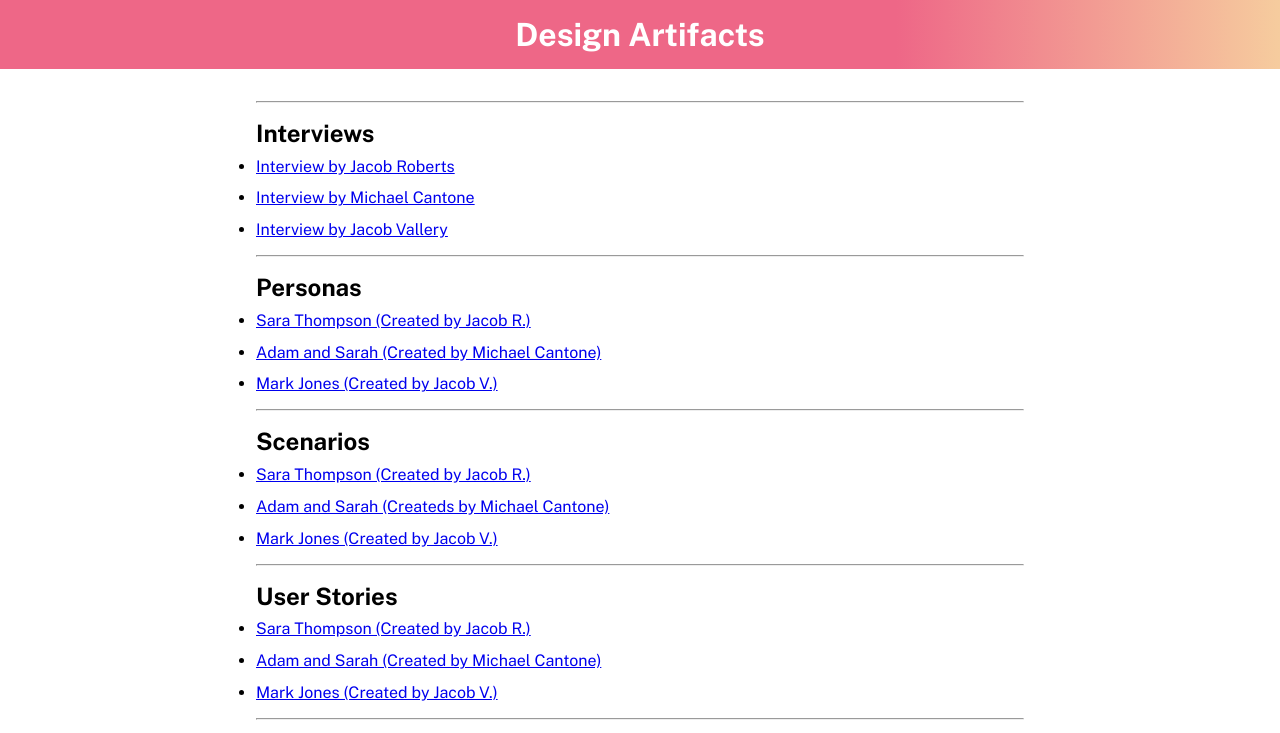
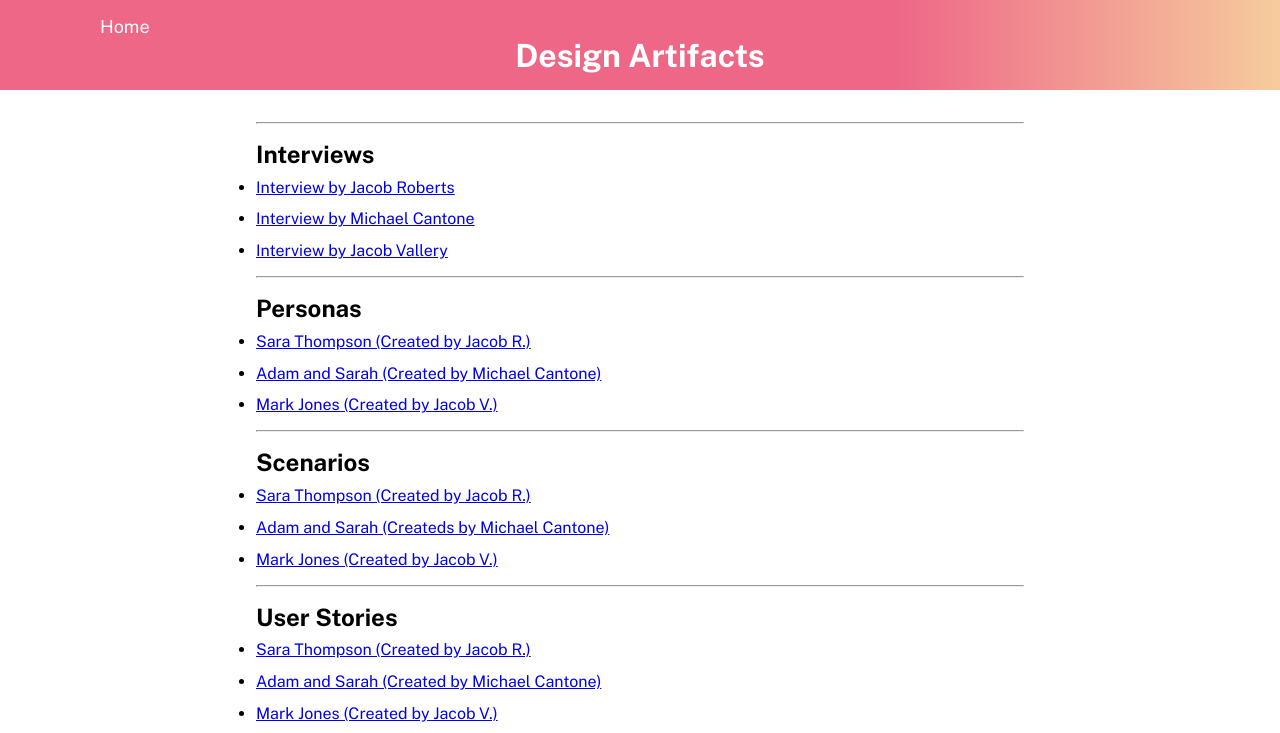
Before and after one commit to jacobrobertsdev/DevSquad, a plain HTML site: page design_artifacts.html in a window 1280 px wide. Shown: the top 733 px of the page. Drawn offline with nearby package versions, Linux system fonts and the light colour scheme.

Commit message:
home button added to design_artifacts and architectural_design pages

```diff
--- a/css/artifacts.css
+++ b/css/artifacts.css
@@ -1,3 +1,29 @@
+/* -------------------------------------------- */
+/* ROOT STYLES */
+/* -------------------------------------------- */
+:root {
+    /*colors */
+    --darkBlue: hsl(233, 26%, 24%);
+    --cream: #fffdd0;
+    --grayishBlue: hsl(233, 8%, 62%);
+    --lightGrayishBlue: hsl(220, 16%, 96%);
+    --veryLightGray: hsl(0, 0%, 98%);
+    --white: hsl(0, 0%, 100%);
+    --lightPink: #ee6787;
+    --peach: #f6cc9e;
+    --lightBlue: #88c6dd;
+
+    /*font sizes*/
+    --font-sm: 0.875rem;
+    /*14px*/
+    --font-med: 1.125rem;
+    /*18px*/
+    --font-lrg: 1.25rem;
+    /*20px*/
+    --font-xl: 3.25rem;
+    /*52px*/
+}
+
 * {
     margin: 0;
     padding: 0;
@@ -18,6 +44,29 @@ header {
     text-align: center;
     padding: 1rem 0;
     color: white;
+}
+.header{
+    a {
+        display: flex;
+        justify-content:left;
+        padding-left: 100px;
+        text-decoration:none;
+        font-size: var(--font-med);
+        color: var(--white);
+        transition: color 250ms ease-in-out;
+
+        &:not(:last-child) {
+            margin-right: 32px;
+        }
+
+        &:hover {
+            color: var(--cream);
+
+            &::before {
+                opacity: 1;
+            }
+        }
+    }
 }
 
 img {
--- a/design_artifacts.html
+++ b/design_artifacts.html
@@ -13,6 +13,9 @@
 
 <body>
     <header>
+        <div class="header links">
+            <a href="index.html">Home</a>
+        </div>
         <h1>Design Artifacts</h1>
     </header>
     <main>
```
Also changed, not shown: architectural_design.html (+3 -0 lines).
